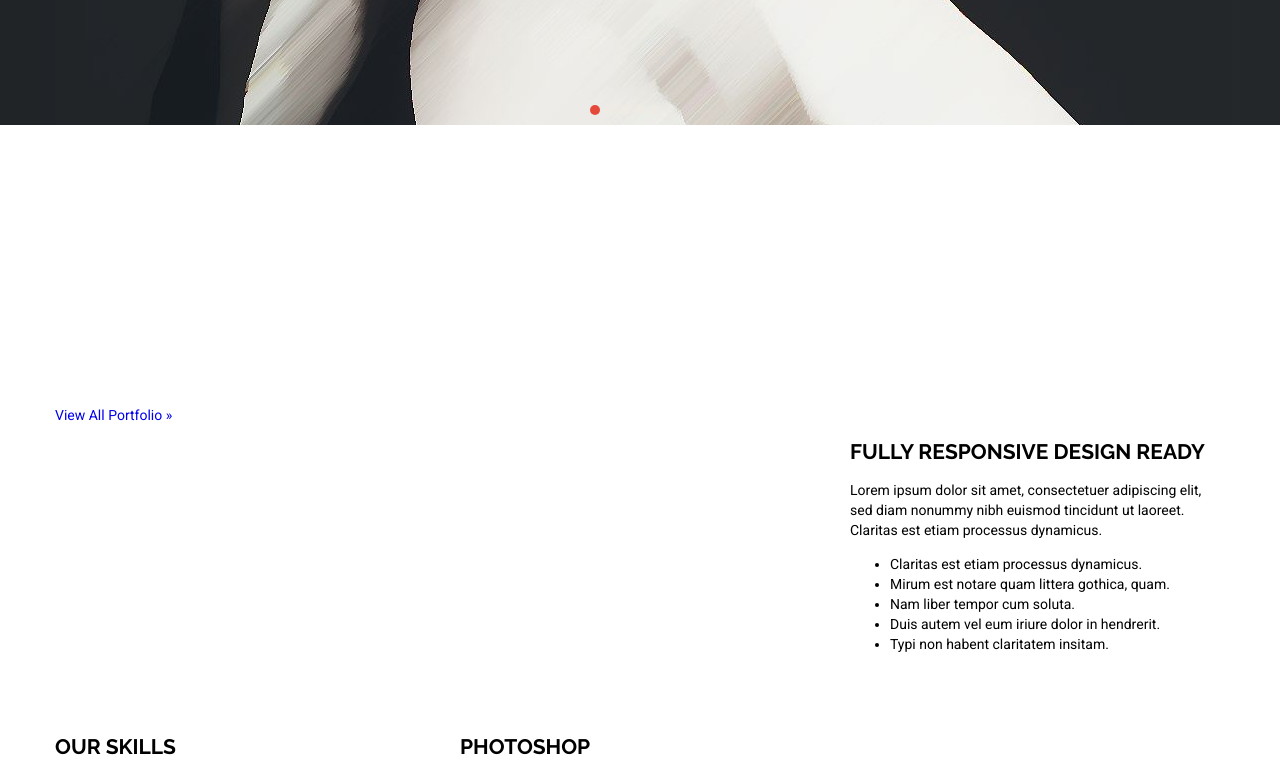
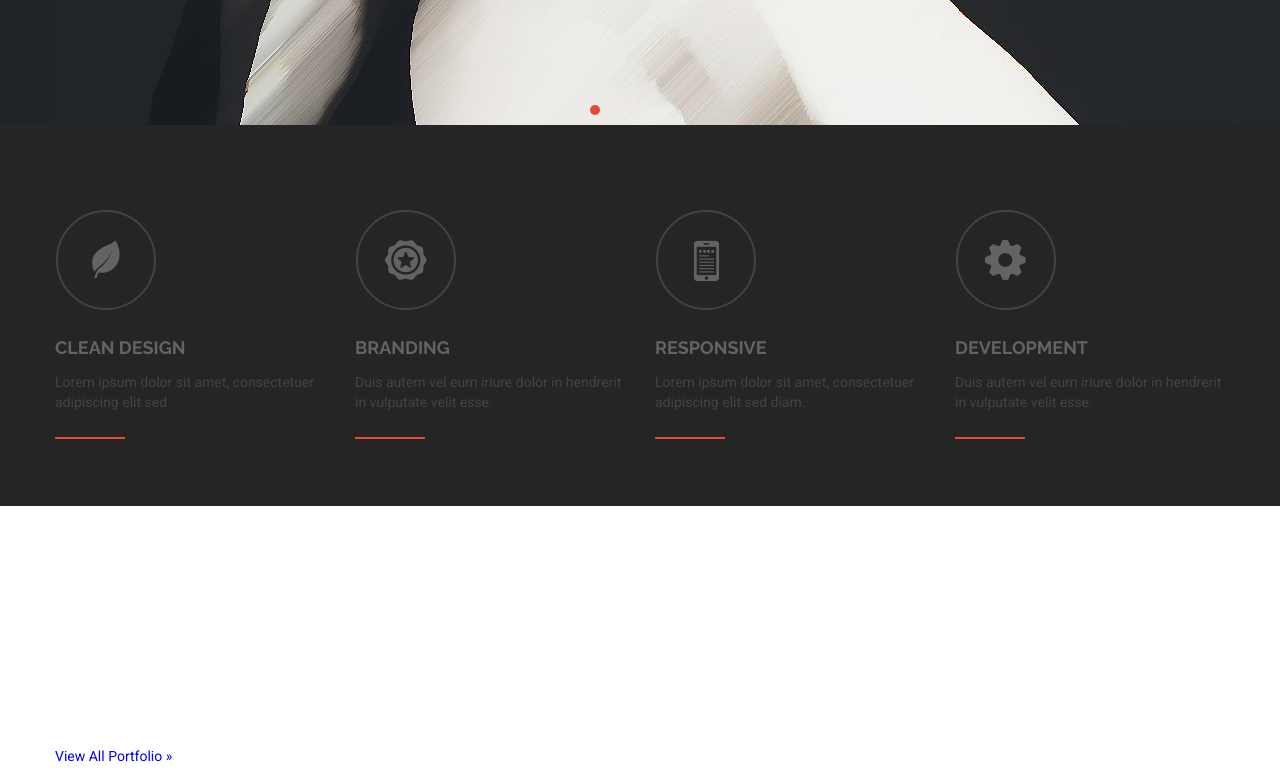
Before and after one commit to 4knort/EXE, a website: page source/index.html in a window 1280 px wide. Shown: the part 820-1592 px from the top of the page. Drawn offline with nearby package versions, Linux system fonts and the light colour scheme; files that its build step writes are made by us from their sources.

Commit message:
features

```diff
--- a/source/index.html
+++ b/source/index.html
@@ -20,31 +20,33 @@
   })
   <main class="content">
     @@include("html-blocks/slider.html")
-    <div class="features-wrap">
-      <div class="container row--inline">
-        <div class="features-item col lg-3">
-          <h2 class="features-item__title raleway">Clean Design</h2>
-          <p class="features-item__text">
+    <div class="features ">
+      <div class="container">
+        <div class="row--inline">
+          <div class="features__item features__item--clean col lg-3">
+            <h2 class="features__item-title raleway">Clean Design</h2>
+            <p class="features__item-text">
               Lorem ipsum dolor sit amet, consectetuer adipiscing elit sed
             </p>
           </div>
-        <div class="features-item col lg-3">
-          <h2 class="features-item__title raleway">Branding</h2>
-          <p class="features-item__text">
+          <div class="features__item features__item--branding col lg-3">
+            <h2 class="features__item-title raleway">Branding</h2>
+            <p class="features__item-text">
               Duis autem vel eum iriure dolor in hendrerit in vulputate velit esse.
             </p>
           </div>
-        <div class="features-item col lg-3">
-          <h2 class="features-item__title raleway">Responsive</h2>
-          <p class="features-item__text">
+          <div class="features__item features__item--responsive col lg-3">
+            <h2 class="features__item-title raleway">Responsive</h2>
+            <p class="features__item-text">
               Lorem ipsum dolor sit amet, consectetuer adipiscing elit sed diam.
             </p>
           </div>
-        <div class="features-item col lg-3">
-          <h2 class="features-item__title raleway">Development</h2>
-          <p class="features-item__text">
+          <div class="features__item features__item--developing col lg-3">
+            <h2 class="features__item-title raleway">Development</h2>
+            <p class="features__item-text">
               Duis autem vel eum iriure dolor in hendrerit in vulputate velit esse.
             </p>
+          </div>
         </div>
       </div>
     </div>
--- /dev/null
+++ b/source/less/components/features.less
@@ -0,0 +1,57 @@
+.features {
+  padding-top: 85px;
+  padding-bottom: 80px;
+  background-color: @grey-bg;
+  // margin: 0 -15px;
+  &__item {
+    position: relative;
+    padding-top: 128px;
+    &-text {
+      position: relative;
+      .line-bot(-27px, 70px, @red);
+    }
+    &-title {
+      margin: 0;
+      font-size: 18px;
+      line-height: 20px;
+      color: @grey-txt;
+    }
+    &-text {
+      font-size: 14px;
+      line-height: 20px;
+      color: @grey-txt-sm;
+    }
+    &:after {
+      content: "";
+      position: absolute;
+      top: 0;
+      left: 16px;
+      width: 96px;
+      height: 96px;
+      background-color: transparent;
+      border: 2px solid @grey-txt-sm;
+      border-radius: 50%;
+    }
+    &:before {
+      content: "";
+      position: absolute;
+      top: 30px;
+      left: 45px;
+      width: 42px;
+      height: 42px;
+      background: url("../img/sprites.png") no-repeat 0 0;
+    }
+    &--clean:before {
+      background-position: -33px -106px;
+    }
+    &--branding:before {
+      background-position: -121px -5px;
+    }
+    &--responsive:before {
+      background-position: -150px -55px;
+    }
+    &--developing:before {
+      background-position: -57px -55px;
+    }
+  }
+}
--- a/source/less/components/slider.less
+++ b/source/less/components/slider.less
@@ -4,6 +4,7 @@
   max-width: 1170px;
   margin: 0 auto;
   &__arrow {
+    z-index: 100;
     cursor: pointer;
     width: 42px;
     height: 42px;
--- a/source/less/mixins/grid-mixin.less
+++ b/source/less/mixins/grid-mixin.less
@@ -27,6 +27,7 @@
 
 .row--inline(){
   font-size: 0;
+  margin: 0 -15px;
   .col{
     float: none;
     display: inline-block;
--- /dev/null
+++ b/source/less/mixins/line-bot.less
@@ -0,0 +1,11 @@
+.line-bot(@bot, @width, @bg) {
+  &:after {
+    content: "";
+    position: absolute;
+    bottom: @bot;
+    left: 0;
+    width: @width;
+    height: 2px;
+    background-color: @bg;
+  }
+}
--- a/source/less/style.less
+++ b/source/less/style.less
@@ -4,6 +4,7 @@
 
 @import url("mixins/clearfix-mixin.less");
 @import url("mixins/grid-mixin.less");
+@import url("mixins/line-bot.less");
 
 @import url("components/main-header.less");
 @import url("components/user-info.less");
@@ -15,6 +16,7 @@
 @import url("components/slider-wrap.less");
 @import url("components/slider.less");
 @import url("components/typical-button.less");
+@import url("components/features.less");
 // @import url("components/container.less");
 // @import url("components/container.less");
 // @import url("components/container.less");
@@ -24,4 +26,3 @@
 // @import url("components/container.less");
 // @import url("components/container.less");
 // @import url("components/container.less");
-// @import url("components/container.less");
--- a/source/less/variables.less
+++ b/source/less/variables.less
@@ -2,5 +2,6 @@
 @green: #8dc63f;
 @grey-txt: #636363;
 @grey-bg: #252525;
+@grey-txt-sm: #434343;
 
 @mobile: 780px;
```
Also changed, not shown: build/css/style.css, build/css/style.min.css, build/index.html. Lines whose indentation alone changed are shown as unchanged.
